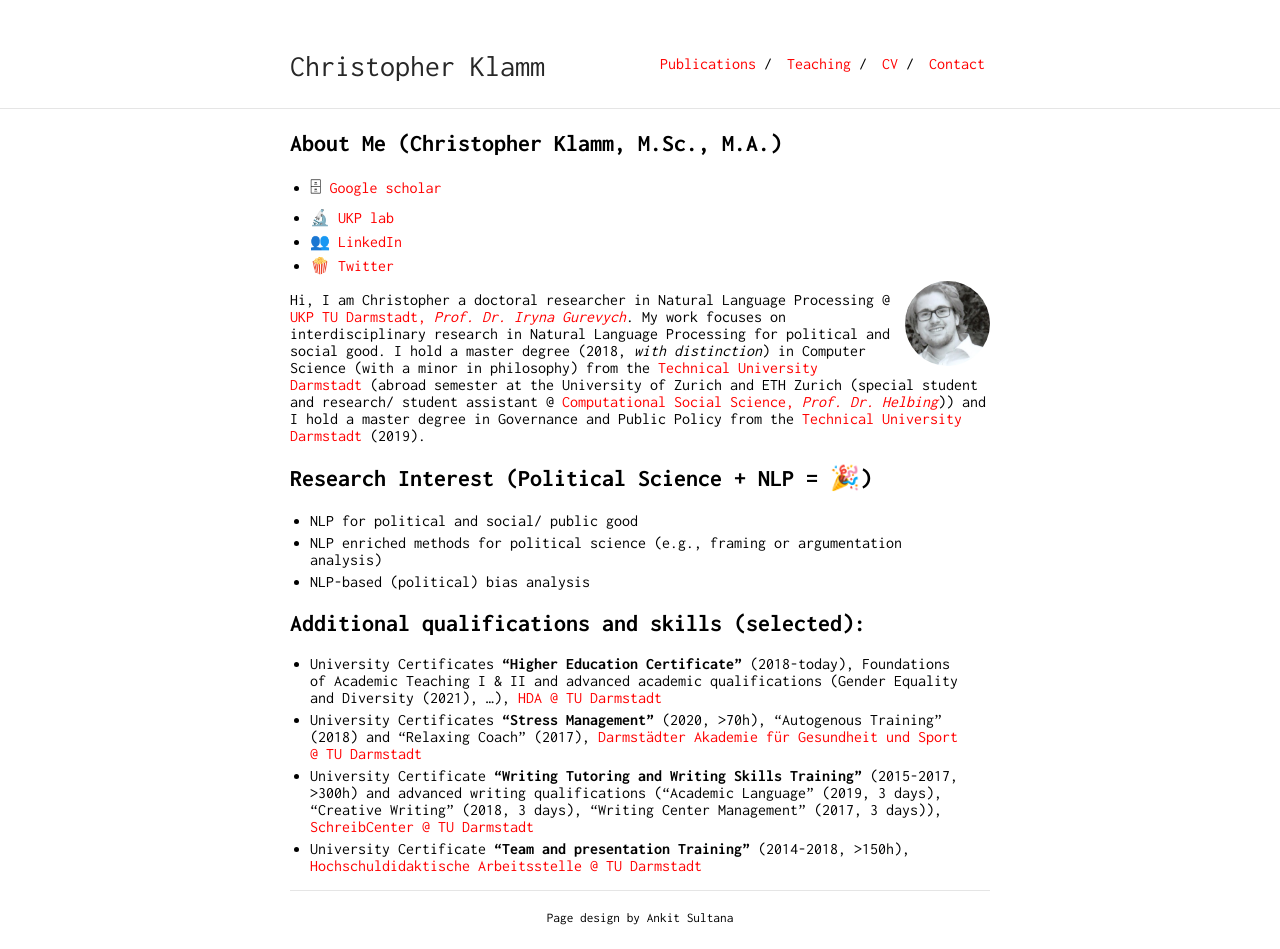
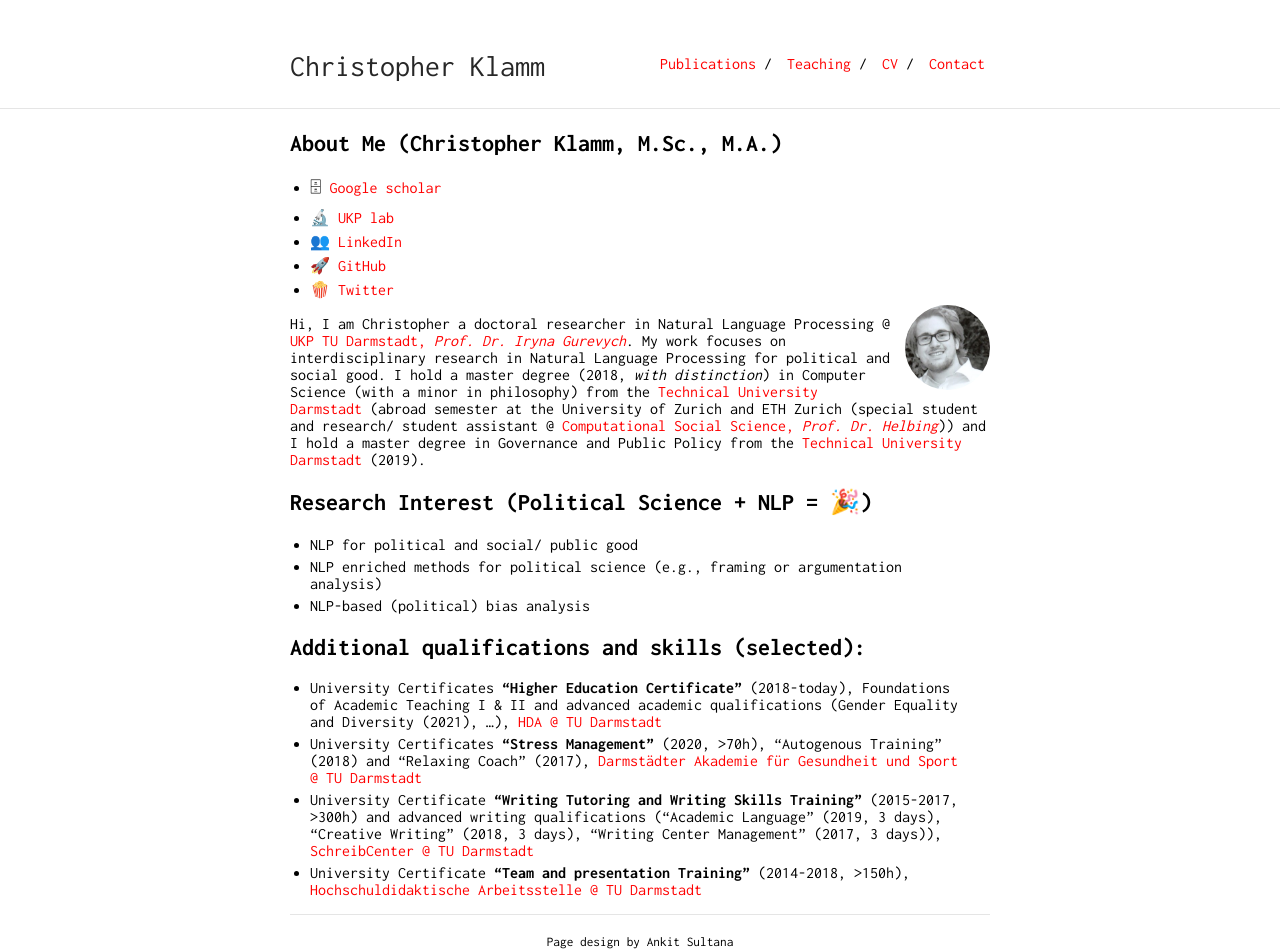
Before and after one commit to chkla/gitPage, a Jekyll site: the page built from index.md, in a window 1280 px wide. Built offline with Jekyll 4.4.1, drawn with Linux system fonts in a browser that asks for light colours; our own code applies the rules of GitHub Pages for plain Markdown files; before the commit the page ends 925 px from its top, so only the background shows below that.

Commit message:
Update index.md

```diff
--- a/index.md
+++ b/index.md
@@ -6,6 +6,7 @@ layout: default
 * 🗄 [Google scholar](https://scholar.google.de/citations?hl=de&authuser=1&user=oLSU8LEAAAAJ "Google scholar")
 * 🔬 [UKP lab](https://www.informatik.tu-darmstadt.de/ukp/ukp_home/staff_ukp/detailseite_mitarbeiter_1_68224.en.jsp)
 * 👥 [LinkedIn](https://www.linkedin.com/in/christopher-klamm-865786b3/)
+* 🚀 [GitHub](https://github.com/chkla/)
 * 🍿 [Twitter](https://twitter.com/chklamm)
 
 <img class="profile-picture" src="chris.jpg">
```
